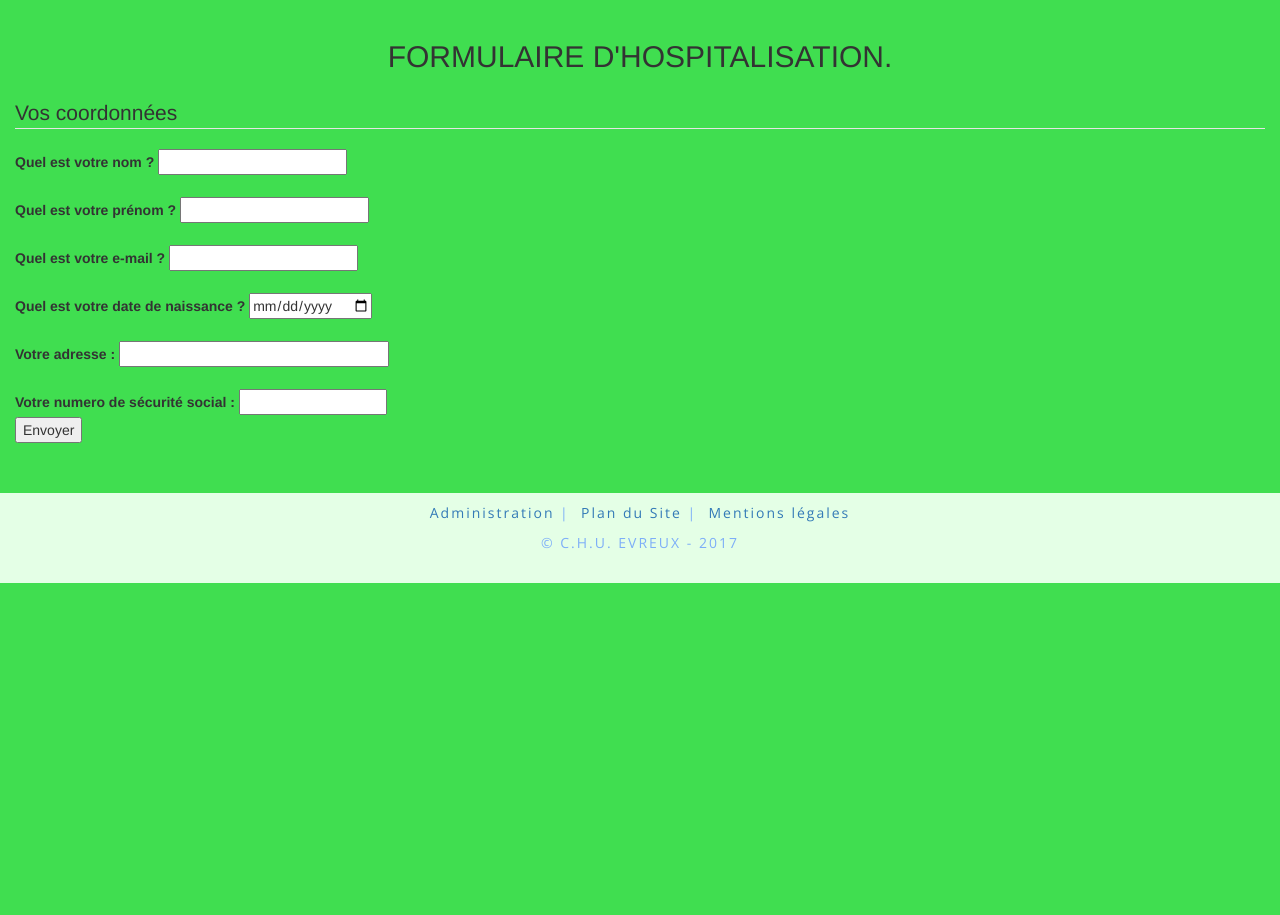
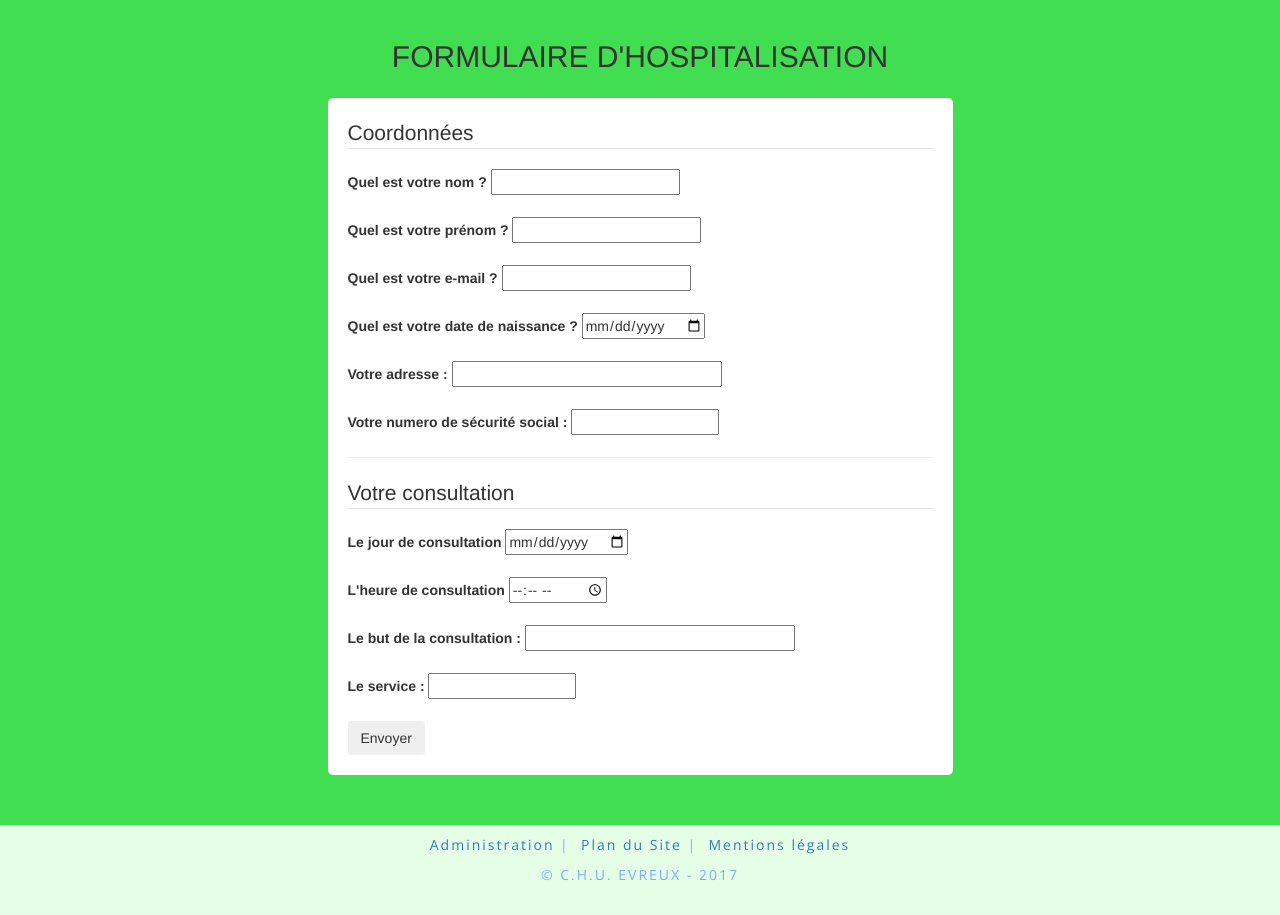
Before and after one commit to INGEsophie/CHU-projet, a PHP site: page /formulaire.php in a window 1280 px wide. Shown: the part 50-965 px from the top of the page. Before the commit the page ends 633 px from the top, so only its background shows below. Run offline with PHP 8.4, Linux system fonts and the light colour scheme.

Commit message:
MAJ fiche patient et formulaire

```diff
--- a/formulaire.php
+++ b/formulaire.php
@@ -14,33 +14,46 @@
   ?>
 
   <div class="container-fluid">
-  <h2>Formulaire d'hospitalisation.</h2>
-  <form method="post" action="traitement.php">
-    <fieldset>
-       <legend>Vos coordonnées</legend> <!-- Titre du fieldset -->
+    <h2>Formulaire d'hospitalisation</h2>
+    <form method="post" action="traitement.php" class="formulaire">
+      <fieldset>
+        <legend>Coordonnées</legend> <!-- Titre du fieldset -->
+        <label for="nom">Quel est votre nom ?</label>
+        <input type="text" name="nom" id="nom" /><br><br>
 
-       <label for="Nom">Quel est votre nom ?</label>
-       <input type="text" name="nom" id="Nom" /><br><br>
+        <label for="prenom">Quel est votre prénom ?</label>
+        <input type="text" name="prenom" id="prenom" /><br><br>
 
-       <label for="Prenom">Quel est votre prénom ?</label>
-       <input type="text" name="prenom" id="Prenom" /><br><br>
+        <label for="email">Quel est votre e-mail ?</label>
+        <input type="email" name="email" id="email" /><br><br>
 
-       <label for="Email">Quel est votre e-mail ?</label>
-       <input type="email" name="email" id="Email" /><br><br>
+        <label for="email">Quel est votre date de naissance ?</label>
+        <input type="date" name="dateNaissance" id="dateNaissance"><br><br>
 
-       <label for="DateNaissance">Quel est votre date de naissance ?</label>
-       <input type="date" name="datenaissance" id="DateNaissance"><br><br>
+        <label for="adresse">Votre adresse :</label>
+        <input type="text" name="adresse" id="adresse"  size="30" maxlength="80" /><br><br>
 
-       <label for="AdressePostale">Votre adresse :</label>
-            <input type="text" name="adresse" id="AdressePostale"  size="30" maxlength="80" /><br><br>
+        <label for="nusocial">Votre numero de sécurité social :</label>
+        <input type="text" name="nusocial" id="nusocial" size="15" minlength="15" maxlength="15" />
+      </fieldset>
+      <hr>
+      <fieldset>
+        <legend>Votre consultation</legend>
 
-       <label for="NumSecu">Votre numero de sécurité social :</label>
-       <input type="text" name="numsecu" id="NumSecu" size="15" minlength="15" maxlength="15" />
-    </fieldset>
+        <label for="DateConsul">Le jour de consultation</label>
+        <input type="date" name="dateConsul" id="dateConsul"><br><br>
 
+        <label for="HeureConsul">L'heure de consultation</label>
+        <input type="time" name="heureConsul" id="heureConsul"><br><br>
 
-    <input type="submit" name="envoyer" value="Envoyer" />
-       </form>
+        <label for="ButConsul">Le but de la consultation :</label>
+        <input type="text" name="butconsul" id="ButConsul"  size="30" maxlength="80" /><br><br>
+
+        <label for="NomService">Le service :</label>
+        <input type="text" name="NomService" id="NomService"  size="15" maxlength="30" /><br><br>
+      </fieldset>
+      <input type="submit" name="envoyer" value="Envoyer" class="btn bnt-defaut" />
+     </form>
   </div>
 
   <?php
```
Also changed, not shown: fiche_patient.php (+39 -18 lines).
